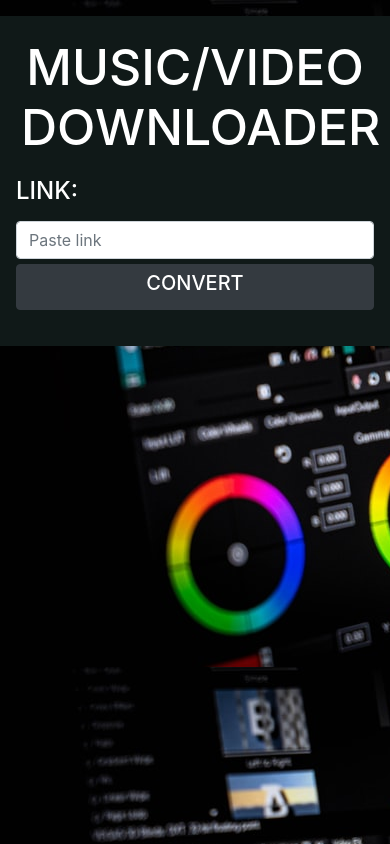
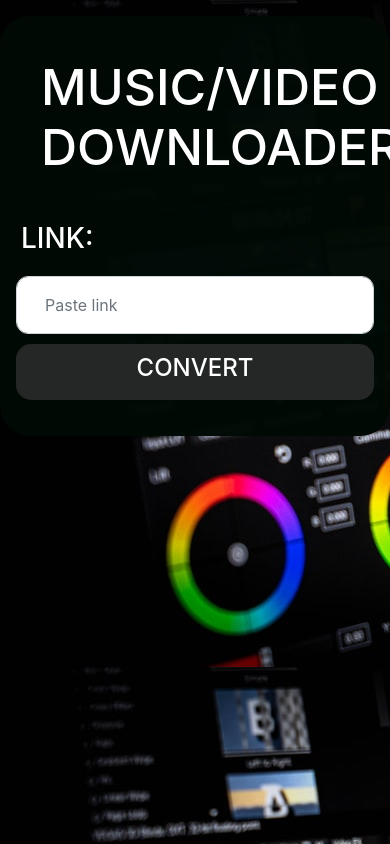
Before and after one commit to pidokimen/pidokimen.github.io, a plain HTML site: page converter/index.html in a window 390 px wide. Drawn offline with nearby package versions, Linux system fonts and the light colour scheme.

Commit message:
Update index.html

```diff
--- a/converter/index.html
+++ b/converter/index.html
@@ -4,21 +4,66 @@
 	<link rel="icon" href="https://cdn4.iconfinder.com/data/icons/48-bubbles/48/23.Videos-512.png">
     <title> Music/Video downloader </title>
 	<link rel="stylesheet" href="https://cdn.jsdelivr.net/npm/bootstrap@4.3.1/dist/css/bootstrap.min.css" integrity="sha384-ggOyR0iXCbMQv3Xipma34MD+dH/1fQ784/j6cY/iJTQUOhcWr7x9JvoRxT2MZw1T" crossorigin="anonymous">
+	<style>
+	iframe{
+		border:none;
+		margin:5px;
+		border-radius: 15px;
+	}
+	.container{
+		background-color: rgba(1, 10, 5, 0.98);
+		border-radius: 30px;
+	}
+	.btn{
+		width:100%;
+		padding:10px;
+		border-radius:15px;
+		background-color:rgb(37, 38, 38);
+		border:none;
+	}
+	.btn:hover{
+		background-color:black;
+		box-shadow: 0 0 0 0.2rem gray;
+	}
+	h3{
+		float:right;
+		padding: 5px;
+	}
+	.form-control{
+		padding:28px; border-radius: 12px;
+	}
+	.form-control:focus {
+		border-color: gray;
+		box-shadow: 0 0 0 0.2rem gray;
+	}
+	@media (max-width:1000px) and (min-width:601px) {
+		h3{
+			float:none;
+			padding: 5px;
+		}
+	}
+	@media only screen and (max-width: 600px){
+		h3{
+			float:left;
+			padding:5px;
+		}
+
+	}
+	</style>
 </head>
 <body style="background-image: url(music.jpg);">
-	<div class="container p-3 my-3 text-white" style="background-color: rgb(16, 25, 24);">
-		<h1 style="text-align: center;padding: 5px;font-size: 50px;">MUSIC/VIDEO DOWNLOADER</h1>
+	<div class="container p-3 my-3 text-white">
+		<h1 style="text-align: center;padding: 5px;font-size: 50px; padding:25px;">MUSIC/VIDEO DOWNLOADER</h1>
 		<div class="row">
-			<div class="col-sm-1"></div>
-			<label  class="col-sm-2 col-form-label"><h4>LINK:</h4></label>
-    		<div class="col-sm-8">
+			<label  class="col-sm-2 col-form-label"><h3>LINK:</h3></label>
+    		<div class="col-sm-9">
       			<input type="text" class="form-control" placeholder="Paste link" id="flink">
     		</div>
 		</div>
-		<div class="row" style="margin-top: 5px;">
+		<div class="row" style="margin-top: 10px;">
 			<div class="col-sm-3"></div>
 			<div class="col-sm-6">
-				<button style="width:100%;" class="btn btn-dark" onclick="myFunction()"><h5>CONVERT</h5></button>
+				<button class="btn btn-dark" onclick="myFunction()"><h4>CONVERT</h4></button>
 			</div>
 		</div>
 		<div style="text-align:center; margin-top: 20px;" id="dem"></div>
@@ -26,7 +71,7 @@
 	<script>
 		function myFunction() {
 			var link = document.getElementById("flink").value;
-			document.getElementById("dem").innerHTML = "<iframe style='width:60%;height:60px;' src='https://loader.to/api/button/?url="+link+"&f=mp3'></iframe> <iframe style='width:60%;height:60px;' src='https://loader.to/api/button/?url="+link+"&f=360'></iframe><iframe style='width:60%;height:60px;' src='https://loader.to/api/button/?url="+link+"&f=480'></iframe><iframe style='width:60%;height:60px;' src='https://loader.to/api/button/?url="+link+"&f=720'></iframe><iframe style='width:60%;height:60px;' src='https://loader.to/api/button/?url="+link+"&f=1080'></iframe><iframe style='width:60%;height:60px;' src='https://loader.to/api/button/?url="+link+"&f=4k'></iframe>";
+			document.getElementById("dem").innerHTML = "<iframe style='width:80%;height:60px;' src='https://loader.to/api/button/?url="+link+"&f=mp3'></iframe> <iframe style='width:80%;height:60px;' src='https://loader.to/api/button/?url="+link+"&f=360'></iframe><iframe style='width:80%;height:60px;' src='https://loader.to/api/button/?url="+link+"&f=480'></iframe><iframe style='width:80%;height:60px;' src='https://loader.to/api/button/?url="+link+"&f=720'></iframe><iframe style='width:80%;height:60px;' src='https://loader.to/api/button/?url="+link+"&f=1080'></iframe><iframe style='width:80%;height:60px;' src='https://loader.to/api/button/?url="+link+"&f=4k'></iframe>";
 		}
 	</script>
 </body>
```
